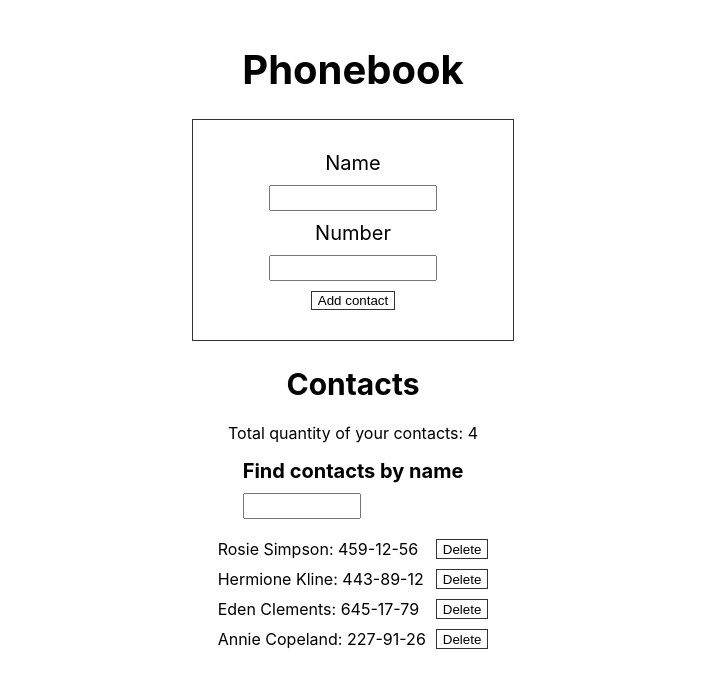
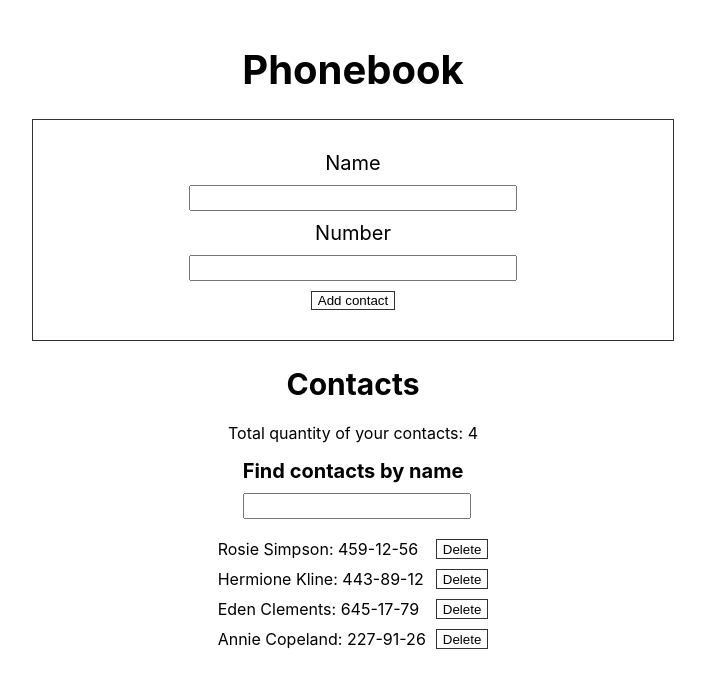
Before and after one commit to MikeBeekeeper/phonebook, a React (Create React App) app: page / in a window 1280 px wide. Shown: the top 688 px of the page, without its empty margins (287-992 px from the left). Built offline with nearby package versions, Linux system fonts and the light colour scheme.

Commit message:
fixed width of filter input

```diff
--- a/src/components/App.module.css
+++ b/src/components/App.module.css
@@ -1,5 +1,5 @@
 .app {
-    width: 25%;
+    width: 90%;
     height: 100vh;
     margin: 0 auto;
     display: flex;
@@ -9,6 +9,12 @@
     gap: 20px;
     color: #010101;
     padding-top: 40px;
+}
+
+@media screen and (min-width: 768px) {
+    .app {
+        width: 50%;
+    }
 }
 
 h1 {
--- a/src/components/filter/filter.module.css
+++ b/src/components/filter/filter.module.css
@@ -8,4 +8,5 @@
 
 .filterInput {
     margin-top: 10px;
+    width: 100%;
 }
```
